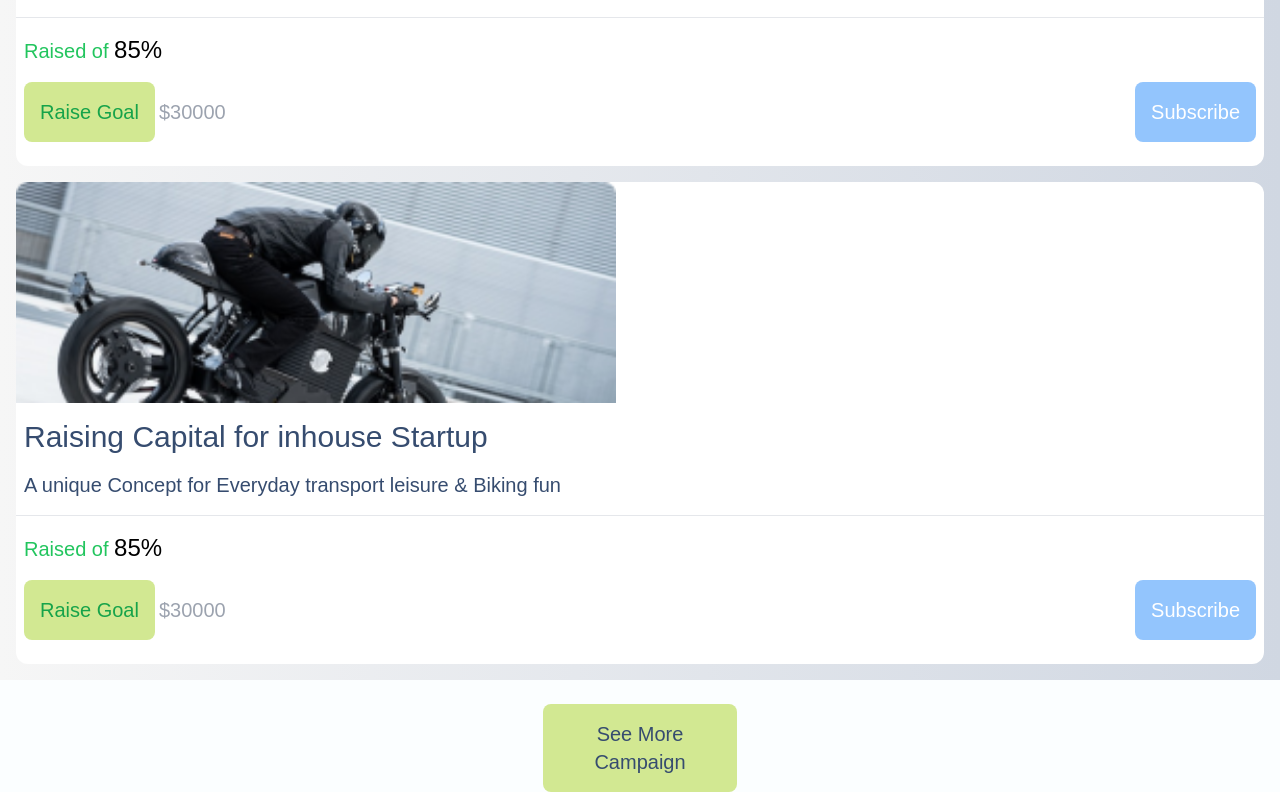
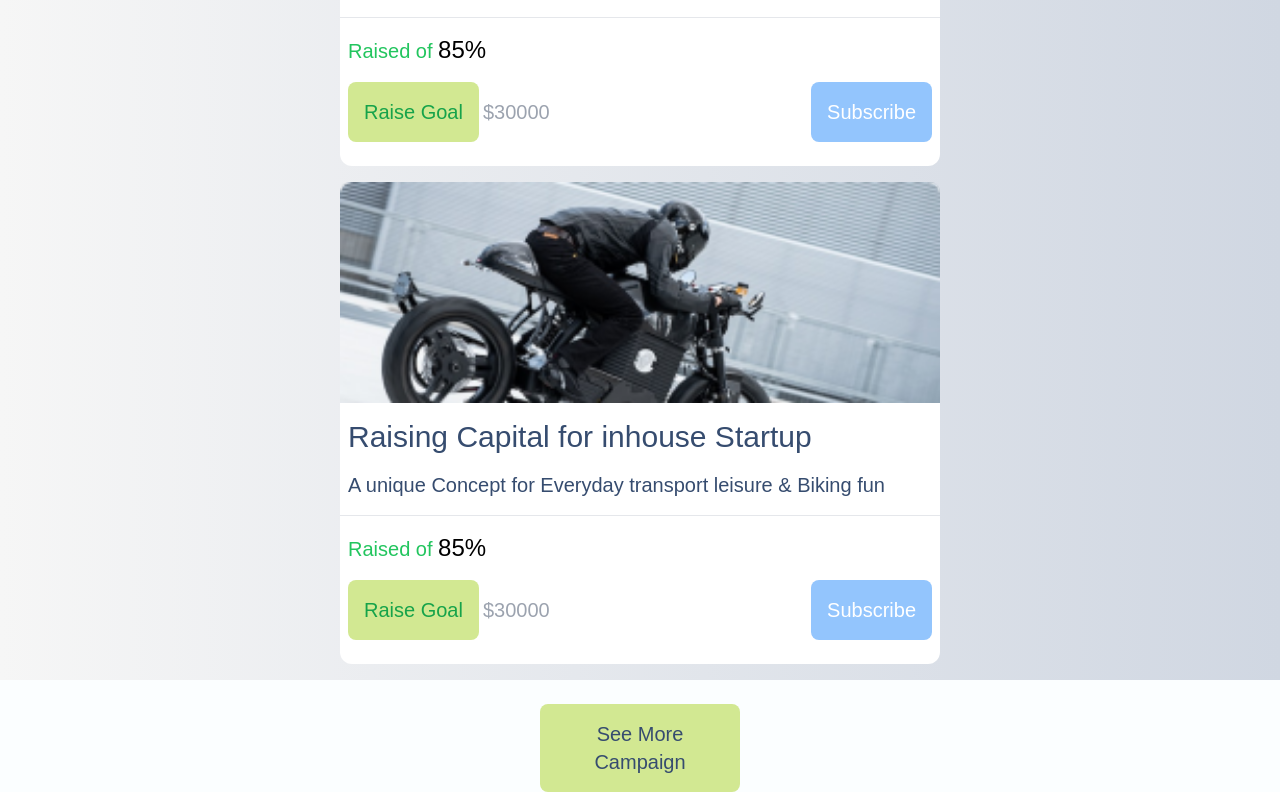
Before and after one commit to Sallah10/neighborhood-hub, a Next.js app: page /dashboard in a window 1280 px wide. Shown: the part 884-1676 px from the top of the page. Built offline with nearby package versions, Linux system fonts and the light colour scheme.

Commit message:
dashboard responsiveness done

```diff
--- a/app/dashboard/page.tsx
+++ b/app/dashboard/page.tsx
@@ -26,7 +26,7 @@ const Dashboard = () => {
                         </div>
                     </div>
                 </div>
-                <div className='bg-gradient-to-r from-[#F6F6F6] to-[#D0D7E2] rounded-t-2xl p-4 w-full h-full -mt-10 flex flex-col gap-4'>
+                <div className='bg-gradient-to-r from-[#F6F6F6] to-[#D0D7E2] rounded-t-2xl p-4 w-full h-full -mt-10 flex flex-col gap-4 lg:items-center '>
                     <h1 className='text-h1'> Popular Campaigns</h1>
                     <select name="categories" id="categories" className='px-4 py-4 text-p w-full rounded-xl border-r-8 border-transparent outline outline-neutral-700'>
                         <option value="categories">All categories</option>
@@ -58,7 +58,7 @@ const Dashboard = () => {
                         </div>
                     </div>
                 </div>
-                <button className='button'> See More Campaign </button>
+                <button className='button lg:max-w-[200px]'> See More Campaign </button>
             </div>
         </>
     )
```
